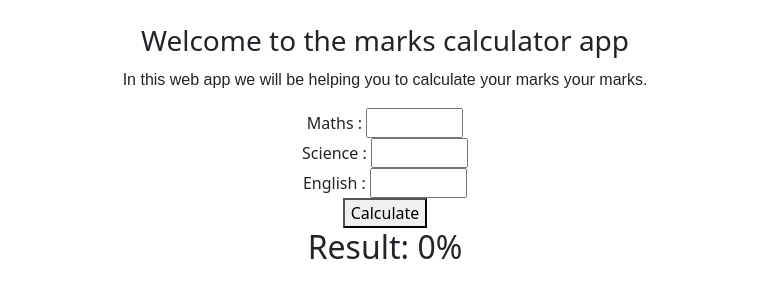
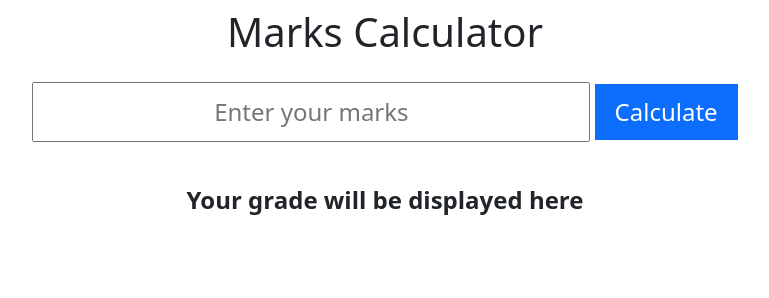
Before and after one commit to bhurtel899/marks-calculator, a plain HTML site: page index.html in a window 1280 px wide. Shown: the whole page, without its empty margins (255-1024 px from the left). Drawn offline with Linux system fonts and the light colour scheme.

Commit message:
providing right name to right repo

```diff
--- a/index.html
+++ b/index.html
@@ -5,33 +5,20 @@
     <meta http-equiv="X-UA-Compatible" content="IE=edge">
     <meta name="viewport" content="width=device-width, initial-scale=1.0">
     <link rel="stylesheet" href="style.css">
+    <link rel="stylesheet" href="bootstrap css/bootstrap.min.css">
     <script src="index.js"></script>
-    <link rel="stylesheet" href="bootstrap css/bootstrap.min.css">
+
     <title>VSS Second Terminal Marks Calculator</title>
 </head>
 <body>
-    <div class="container intro text-center my-4">
-        <h3 class="">Welcome to the marks calculator app</h3>
-        <p>In this web app we will be helping you to calculate your marks your marks.</p>
-        <div class="calculation">
-            <form>
-                <div class="form-group">
-                  <label for="subject1">Maths :</label>
-                  <input type="number" id="subject1" name="subject1" min="0" max="100" required>
-                </div>
-                <div class="form-group">
-                  <label for="subject2">Science :</label>
-                  <input type="number" id="subject2" name="subject2" min="0" max="100" required>
-                </div>
-                <div class="form-group">
-                  <label for="subject3">English :</label>
-                  <input type="number" id="subject3" name="subject3" min="0" max="100" required>
-                </div>
-                <button type="submit">Calculate</button>
-              </form>
-              <div class="result">
-                <h2>Result: <span id="result">0</span>%</h2>
-        </div>
+  <body>
+    <div class="container my-2">
+      <h1>Marks Calculator</h1>
+      <input type="text" id="marks" placeholder="Enter your marks">
+      <input type="submit" value="Calculate" class="bg-primary" onclick="calculateGrade()">
+      <p class="result">Your grade will be displayed here</p>
     </div>
+  </body>
+
 </body>
 </html>
--- a/index.js
+++ b/index.js
@@ -0,0 +1,20 @@
+function calculateGrade() {
+    var marks = document.getElementById("marks").value;
+    var result = document.querySelector(".result");
+
+    if (marks >= 90) {
+      result.innerHTML = "A+";
+    } else if (marks >= 80) {
+      result.innerHTML = "A";
+    } else if (marks >= 70) {
+      result.innerHTML = "B+";
+    } else if (marks >= 60) {
+      result.innerHTML = "B";
+    } else if (marks >= 50) {
+      result.innerHTML = "C+";
+    } else if (marks >= 40) {
+      result.innerHTML = "C";
+    } else {
+      result.innerHTML = "F";
+    }
+  }
--- a/style.css
+++ b/style.css
@@ -1,4 +1,38 @@
-.intro p {
-    margin-top: 10px;
-    font-family: Arial, Helvetica, sans-serif;
-}
+body {
+    font-family: Arial, sans-serif;
+  }
+
+  .container {
+    max-width: 600px;
+    margin: 0 auto;
+    text-align: center;
+  }
+
+  h1 {
+    font-size: 36px;
+    margin-bottom: 20px;
+  }
+
+  input[type="text"] {
+    font-size: 24px;
+    padding: 10px;
+    width: 50%;
+    margin-bottom: 20px;
+    text-align: center;
+  }
+
+  input[type="submit"] {
+    font-size: 24px;
+    padding: 10px 20px;
+    background-color: lightblue;
+    border: none;
+    color: white;
+    cursor: pointer;
+    margin-top: 20px;
+  }
+
+  .result {
+    font-size: 24px;
+    margin-top: 20px;
+    font-weight: bold;
+  }
```
